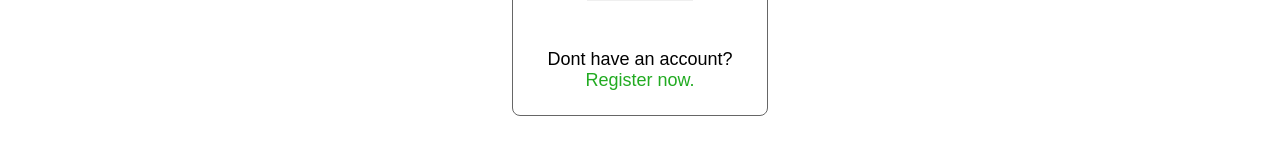
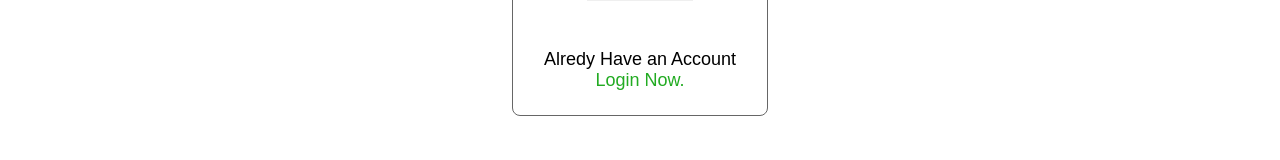
Before and after one commit to Sonupandit9693/Blogs.coding.tech, a Next.js app: page /register in a window 1280 px wide. Shown: the part 449-609 px from the top of the page. Built offline with nearby package versions, Linux system fonts and the light colour scheme; no server answers.

Commit message:
fix:auth logout error

```diff
--- a/src/app/blog/[id]/page.jsx
+++ b/src/app/blog/[id]/page.jsx
@@ -11,7 +11,7 @@ const BlogDetails = (ctx) => {
     console.log(blogDetails);
     useEffect(()=>{
         async function fetchBlog(){
-            const res = await fetch(`http://localhost:3000/api/blog/${ctx.parms.id}`, {cache: 'no-store'})
+            const res = await fetch(`http://localhost:3000/api/blog/${ctx.params.id}`, {cache: 'no-store'})
             const blog =  await res.json();
             setBlogDetails(blog);
 
--- a/src/app/register/page.jsx
+++ b/src/app/register/page.jsx
@@ -54,7 +54,7 @@ const Register = () => {
                 <input type="password" placeholder='Enter your password' onChange={(e)=>setPassword(e.target.value)} />
                 <button className={classes.submitButton}>Register</button>
                 <button className={classes.registerNow} onClick={()=> signIn()}>
-                    Dont have an account? <br/> <span> Register now.</span>
+                   Alredy Have an Account <br/> <span> Login Now.</span>
                 </button>
             </form>
         </div>
```
Also changed, not shown: 1 other file (tests, documents, lock files or other folders).
